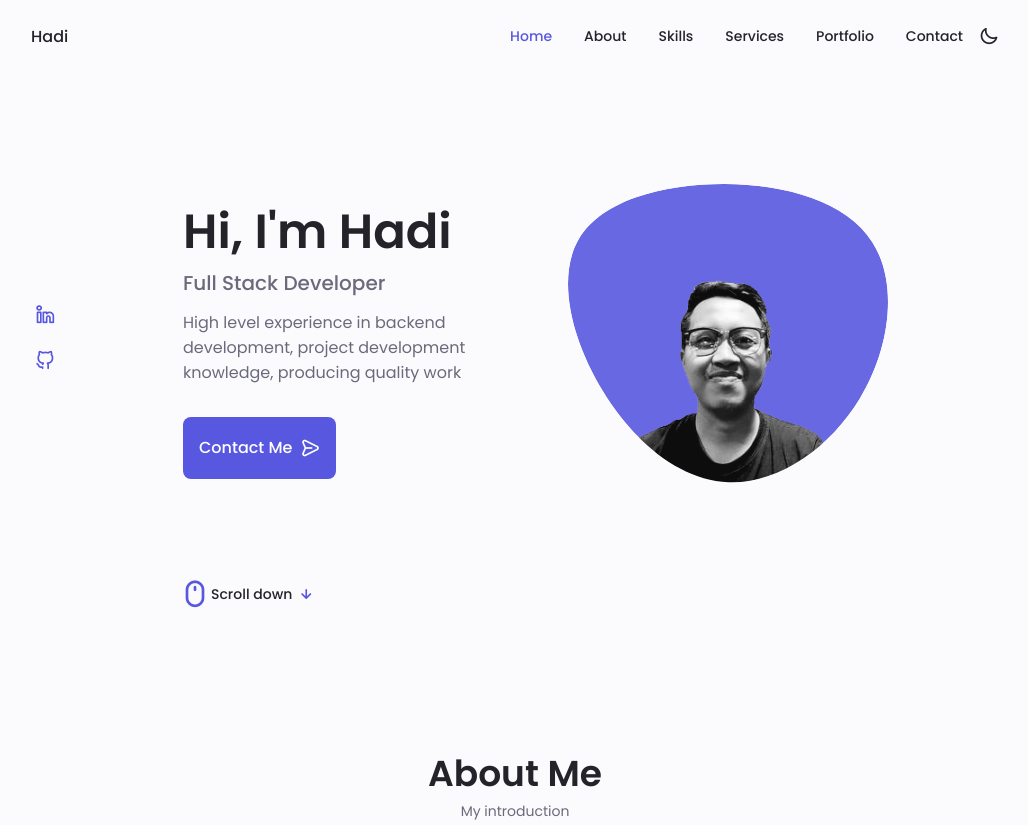
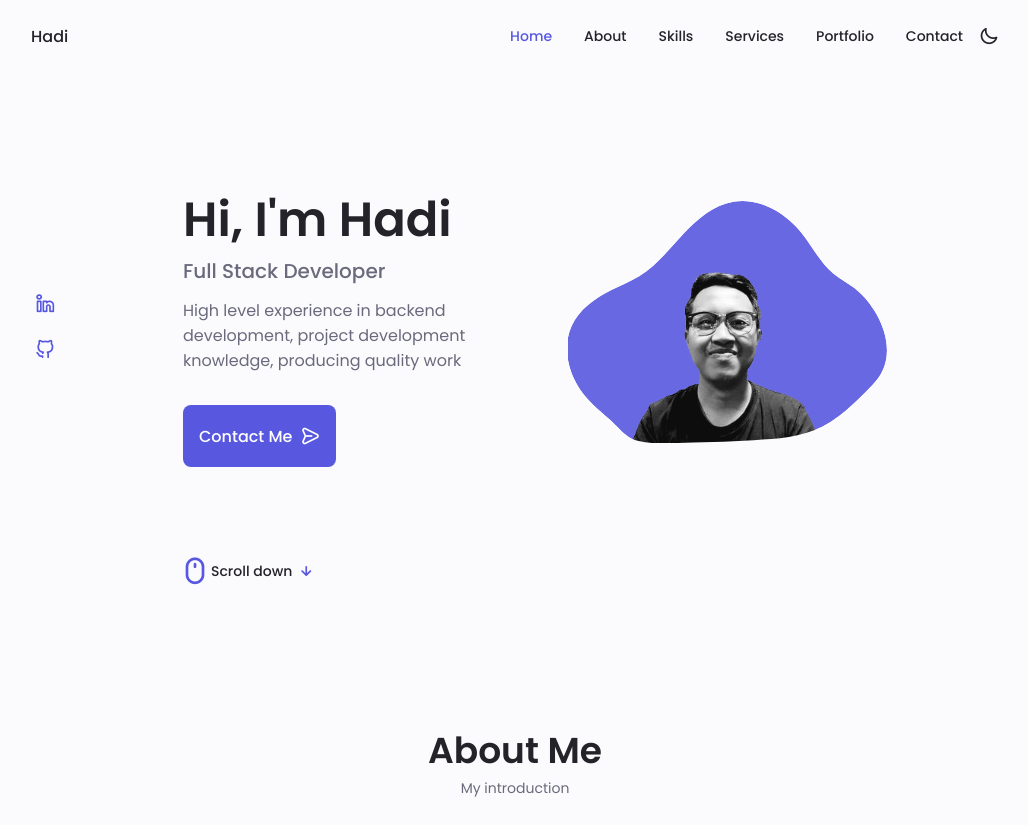
Before and after one commit to adisaputra7/portofolio_hadi, a plain HTML site: page index.html in a window 1280 px wide. Shown: the top 825 px of the page, without its empty margins (125-1153 px from the left). Drawn offline with nearby package versions, Linux system fonts and the light colour scheme.

Commit message:
adjustment background profile

```diff
--- a/assets/css/styles.css
+++ b/assets/css/styles.css
@@ -304,7 +304,7 @@ img {
 }
 
 .home__blob-img {
-  width: 180px;
+  /* width: 180px; */
 }
 
 .home__data {
--- a/index.html
+++ b/index.html
@@ -87,19 +87,13 @@
               </a>
             </div>
             <div class="home__img">
-                <svg class="home__blob" viewBox="0 0 200 187" xmlns="http://www.w3.org/2000/svg" xmlns:xlink="http://www.w3.org/1999/xlink">
+                <svg class="home__blob" viewBox="0 0 420.89 318.73" xmlns="http://www.w3.org/2000/svg" xmlns:xlink="http://www.w3.org/1999/xlink">
                     <mask id="mask0" mask-type="alpha">
-                        <path d="M190.312 36.4879C206.582 62.1187 201.309 102.826 182.328 134.186C163.346 165.547
-                        130.807 187.559 100.226 186.353C69.6454 185.297 41.0228 161.023 21.7403 129.362C2.45775
-                        97.8511 -7.48481 59.1033 6.67581 34.5279C20.9871 10.1032 59.7028 -0.149132 97.9666
-                        0.00163737C136.23 0.303176 174.193 10.857 190.312 36.4879Z"/>
+                        <path d="M413.21,224.38c-5.68,11.32-14.92,20.38-24,29.23-10.22,9.94-20.56,20-31.81,28.67a141.19,141.19,0,0,1-23,14.73c-27.57,13.85-59.39,16-90.23,17.57-26.44,1.35-52.92,2.47-79.4,3-23.12.46-49.14,3.36-71.87-1.77C78,312.42,71,303.18,60.58,293q-3.57-3.48-7.23-6.78C39.93,274,26,263,15.61,247.44c-16-24.13-22.88-56.09-11-82.54,9.85-22,30.81-37.09,52.44-47.74C69.39,111.06,82.36,106,94.07,98.7,116.7,84.58,133.36,63,151.57,43.46s39.81-38,66.1-42.4C251.78-4.68,286,15.27,307.48,42.39c14.06,17.76,24.28,38.9,41.79,53.23,8.6,7,18.61,12.11,27.42,18.89,10.5,8,19.1,18.36,26.15,29.55C417.91,168,425.84,199.12,413.21,224.38Z"/>
                     </mask>
                     <g mask="url(#mask0)">
-                        <path d="M190.312 36.4879C206.582 62.1187 201.309 102.826 182.328 134.186C163.346 165.547
-                        130.807 187.559 100.226 186.353C69.6454 185.297 41.0228 161.023 21.7403 129.362C2.45775
-                        97.8511 -7.48481 59.1033 6.67581 34.5279C20.9871 10.1032 59.7028 -0.149132 97.9666
-                        0.00163737C136.23 0.303176 174.193 10.857 190.312 36.4879Z"/>
-                        <image class="home__blob-img" x='12' y='18' xlink:href="assets/img/hadi.png"/>
+                        <path d="M413.21,224.38c-5.68,11.32-14.92,20.38-24,29.23-10.22,9.94-20.56,20-31.81,28.67a141.19,141.19,0,0,1-23,14.73c-27.57,13.85-59.39,16-90.23,17.57-26.44,1.35-52.92,2.47-79.4,3-23.12.46-49.14,3.36-71.87-1.77C78,312.42,71,303.18,60.58,293q-3.57-3.48-7.23-6.78C39.93,274,26,263,15.61,247.44c-16-24.13-22.88-56.09-11-82.54,9.85-22,30.81-37.09,52.44-47.74C69.39,111.06,82.36,106,94.07,98.7,116.7,84.58,133.36,63,151.57,43.46s39.81-38,66.1-42.4C251.78-4.68,286,15.27,307.48,42.39c14.06,17.76,24.28,38.9,41.79,53.23,8.6,7,18.61,12.11,27.42,18.89,10.5,8,19.1,18.36,26.15,29.55C417.91,168,425.84,199.12,413.21,224.38Z"/>
+                        <image class="home__blob-img" x='50' y='18' xlink:href="assets/img/hadi.png"/>
                     </g>
                 </svg>
             </div>
```
Also changed, not shown: assets/img/Data.svg (added), assets/img/ben-kolde-bs2Ba7t69mM-unsplash.jpg (added), assets/img/christopher-gower-m_HRfLhgABo-unsplash.jpg (added), assets/img/gabriel-beaudry-5X5dCf4Pp44-unsplash.jpg (added), assets/img/lee-campbell-DtDlVpy-vvQ-unsplash.jpg (added), assets/img/teemu-paananen-bzdhc5b3Bxs-unsplash.jpg (added), 2 other files.
